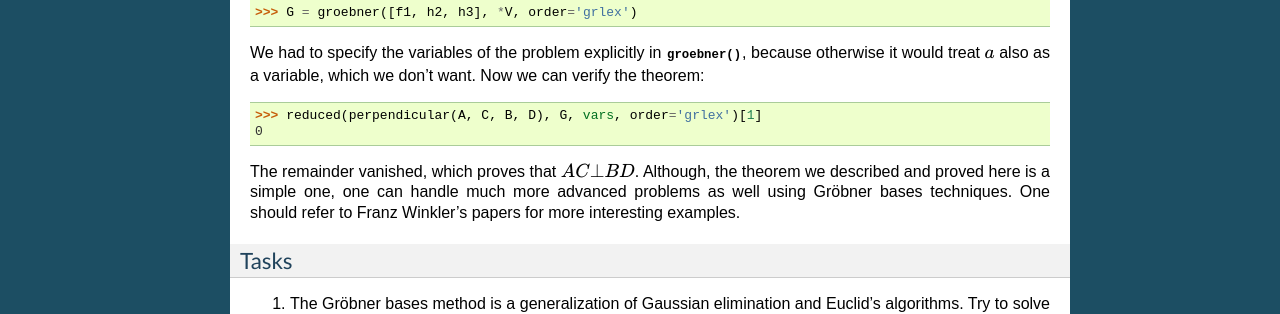
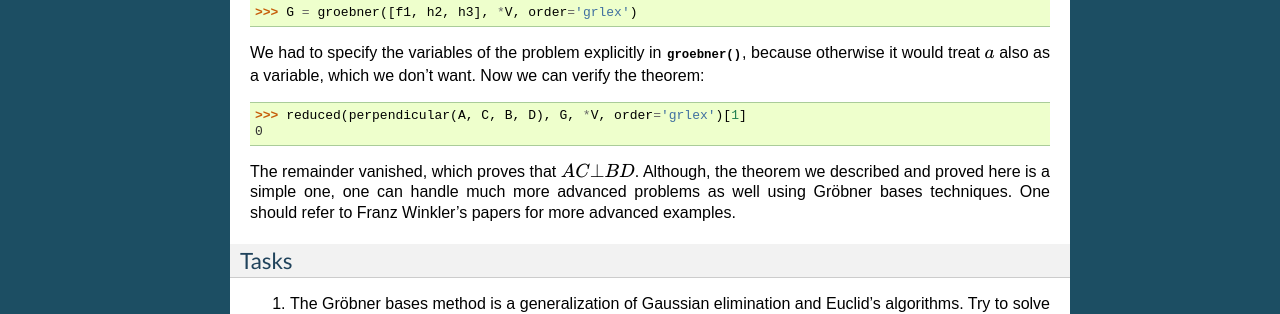
Before and after one commit to sympy/scipy-2016-tutorial, a Sphinx documentation site: the page built from source/tutorial.rst, in a window 1280 px wide and 900 px high, scrolled down 39613 px. Shown: the part 303-617 px from the top of the window. Built offline with Sphinx 7.4.7, drawn with Linux system fonts in a browser that asks for light colours.

Commit message:
Fixed a bug in algebraic geometry example

```diff
--- a/source/tutorial.rst
+++ b/source/tutorial.rst
@@ -2296,13 +2296,13 @@ We had to specify the variables of the problem explicitly in
 :func:`groebner`, because otherwise it would treat `a` also as a
 variable, which we don't want. Now we can verify the theorem::
 
-    >>> reduced(perpendicular(A, C, B, D), G, vars, order='grlex')[1]
+    >>> reduced(perpendicular(A, C, B, D), G, *V, order='grlex')[1]
     0
 
 The remainder vanished, which proves that `AC \bot BD`. Although, the theorem
 we described and proved here is a simple one, one can handle much more advanced
 problems as well using |groebner| bases techniques. One should refer to Franz
-Winkler's papers for more interesting examples.
+Winkler's papers for more advanced examples.
 
 Tasks
 -----
```
